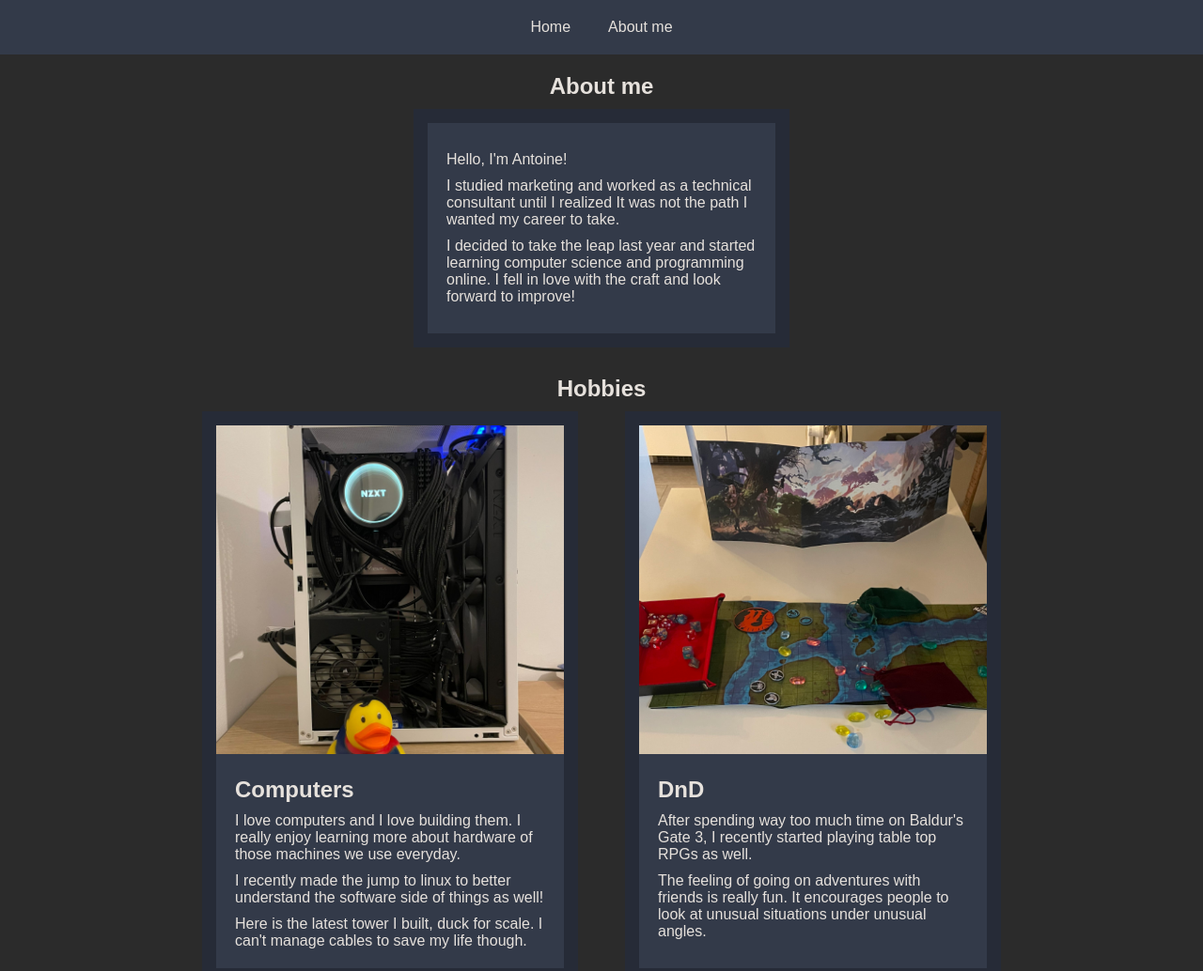
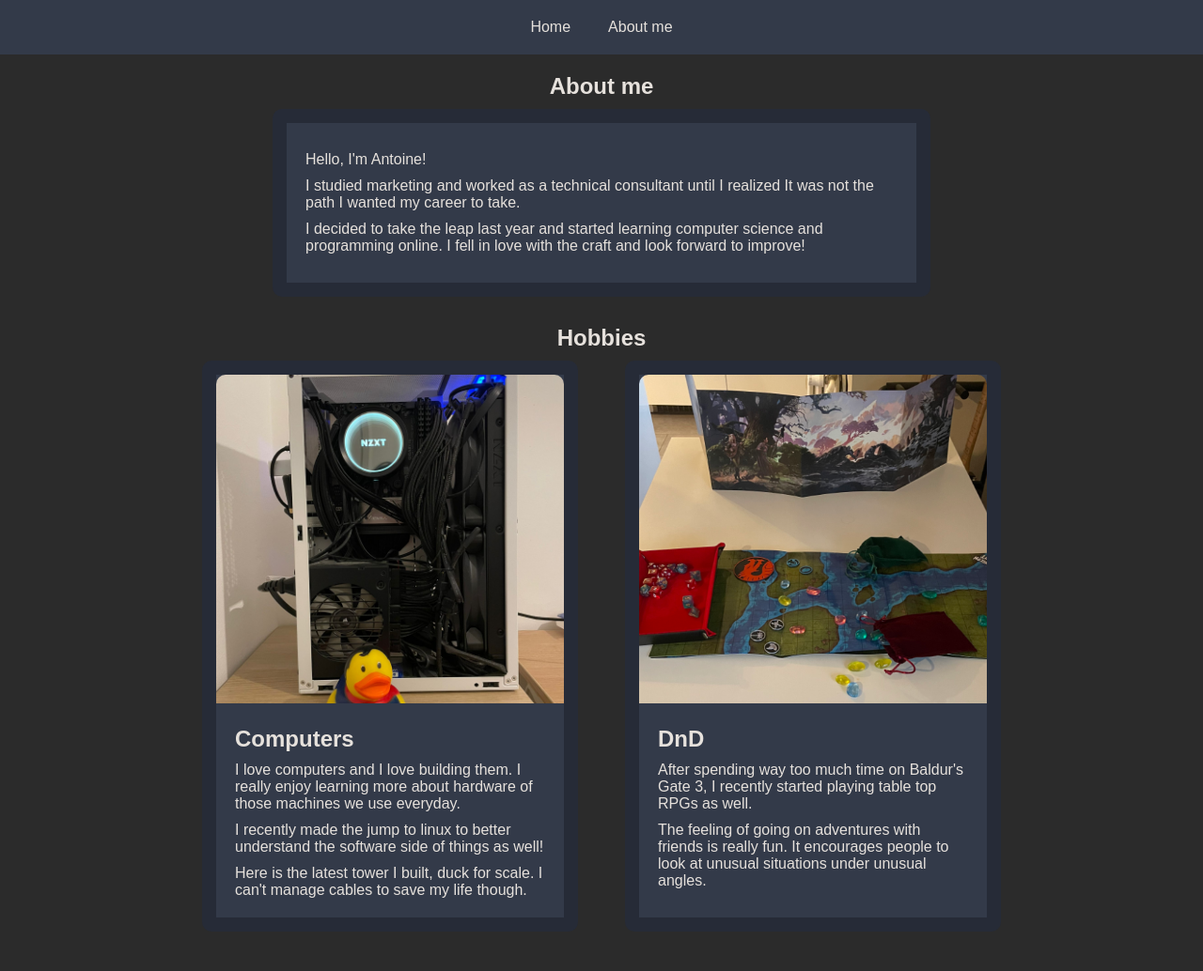
Before and after one commit to ahorguelin/hello_web_switchfully, a plain HTML site: page about.html in a window 1280 px wide. Shown: the top 1034 px of the page at 94% size. Drawn offline with Linux system fonts and the light colour scheme; a small style sheet from the web is missing.

Commit message:
style tweaks

```diff
--- a/about.html
+++ b/about.html
@@ -19,7 +19,7 @@
 
     <article>
         <h1>About me</h1>
-        <section class="card center">
+        <section class="card lg center">
 
             <div class="card-body">
                 <p>Hello, I'm Antoine!</p>
--- a/assets/static/style.css
+++ b/assets/static/style.css
@@ -194,7 +194,12 @@ article {
     max-width: 400px;
 
     border: 15px solid var(--slate-alt);
+    border-radius: 10px;
     background-color: var(--slate);
+}
+
+.card.lg{
+    max-width: 700px;
 }
 
 .card.center {
@@ -204,6 +209,7 @@ article {
 .card>img {
     object-fit: cover;
     width: 100%;
+    border-radius: 10px 10px 0px 0px;
     height: 350px;
 }
 
```
